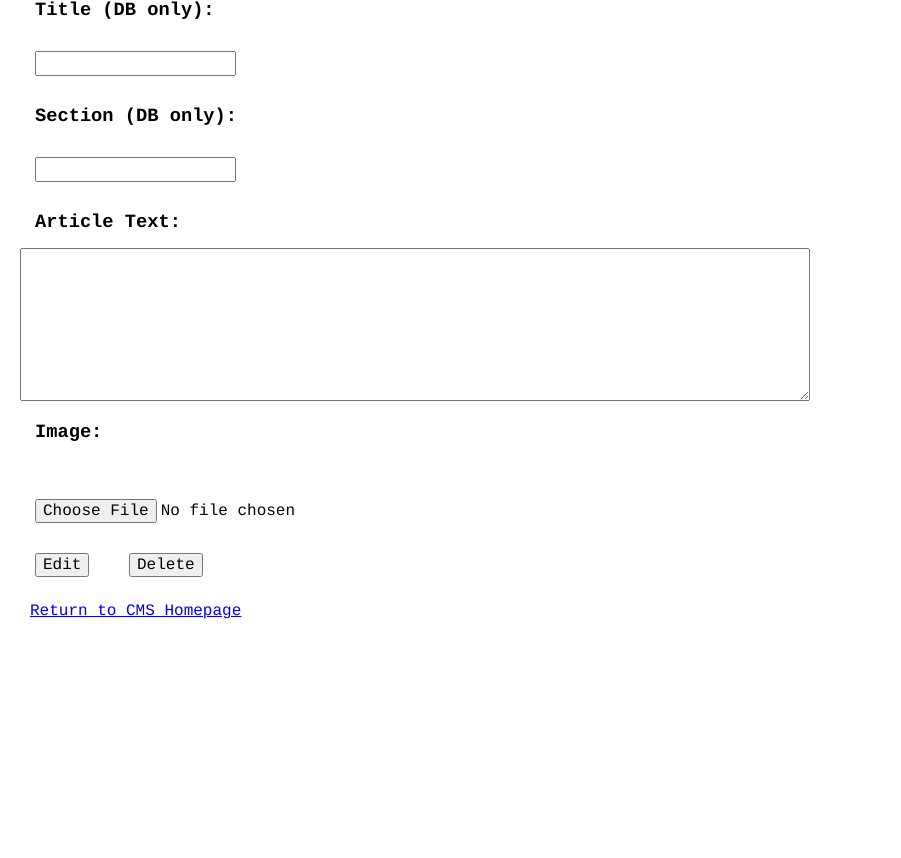
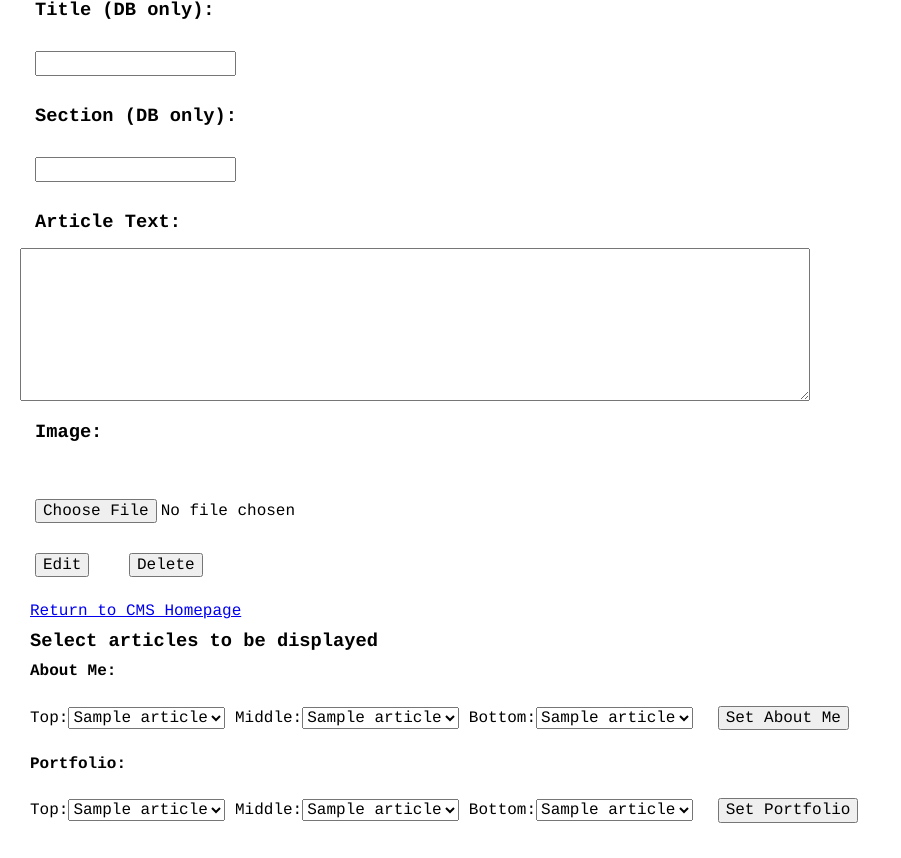
Before and after one commit to karimkefi/CMSPortfolio, a PHP site: page /cmsEditArticle.php in a window 1280 px wide. Shown: the part 206-1064 px from the top of the page, without its empty margins (0-901 px from the left). Before the commit the page ends 825 px from the top, so only its background shows below. Run offline with PHP 8.4, Linux system fonts and the light colour scheme; tables that the repository leaves empty hold one stand-in row (values such as "Sample post"); data that the repository does not hold is empty.

Commit message:
Start adding the HTML dropdowns to  Edit Article

```diff
--- a/cmsEditArticle.php
+++ b/cmsEditArticle.php
@@ -110,5 +110,24 @@ switch ($actionType) {
         <a href="cmsHomePage.php">Return to CMS Homepage</a>
     </div>
 
+    <section class"sideArticleSelect">
+        <h3>Select articles to be displayed</h3>
+
+        <h4>About Me:</h4>
+        <form method="post" action="cmsEditArticle.php">
+            Top:<select name="selectedTitle"><?php echo $titleDropdown;?></select>
+            Middle:<select name="selectedTitle"><?php echo $titleDropdown;?></select>
+            Bottom:<select name="selectedTitle"><?php echo $titleDropdown;?></select>
+            <input class="cmsMargin" type="submit" value="Set About Me">
+        </form>
+        <h4>Portfolio:</h4>
+        <form method="post" action="cmsEditArticle.php">
+            Top:<select name="selectedTitle"><?php echo $titleDropdown;?></select>
+            Middle:<select name="selectedTitle"><?php echo $titleDropdown;?></select>
+            Bottom:<select name="selectedTitle"><?php echo $titleDropdown;?></select>
+            <input class="cmsMargin" type="submit" value="Set Portfolio">
+        </form>
+    </section>
+
 </body>
 </html>
--- a/cmsStyle.css
+++ b/cmsStyle.css
@@ -20,4 +20,14 @@ form label {
     display: block;
 }
 
+
+
+/* xxxxxxxxxxxxxxxxxxxxx Side xxxxxxxxxxxxxxxxxxxxxxxxxxxx  */
+
+
+.sideArticleSelect {
+
+}
+
+
 /* xxxxxxxxxxxxxxxxxxxxx End xxxxxxxxxxxxxxxxxxxxxxxxxxxx  */
```
